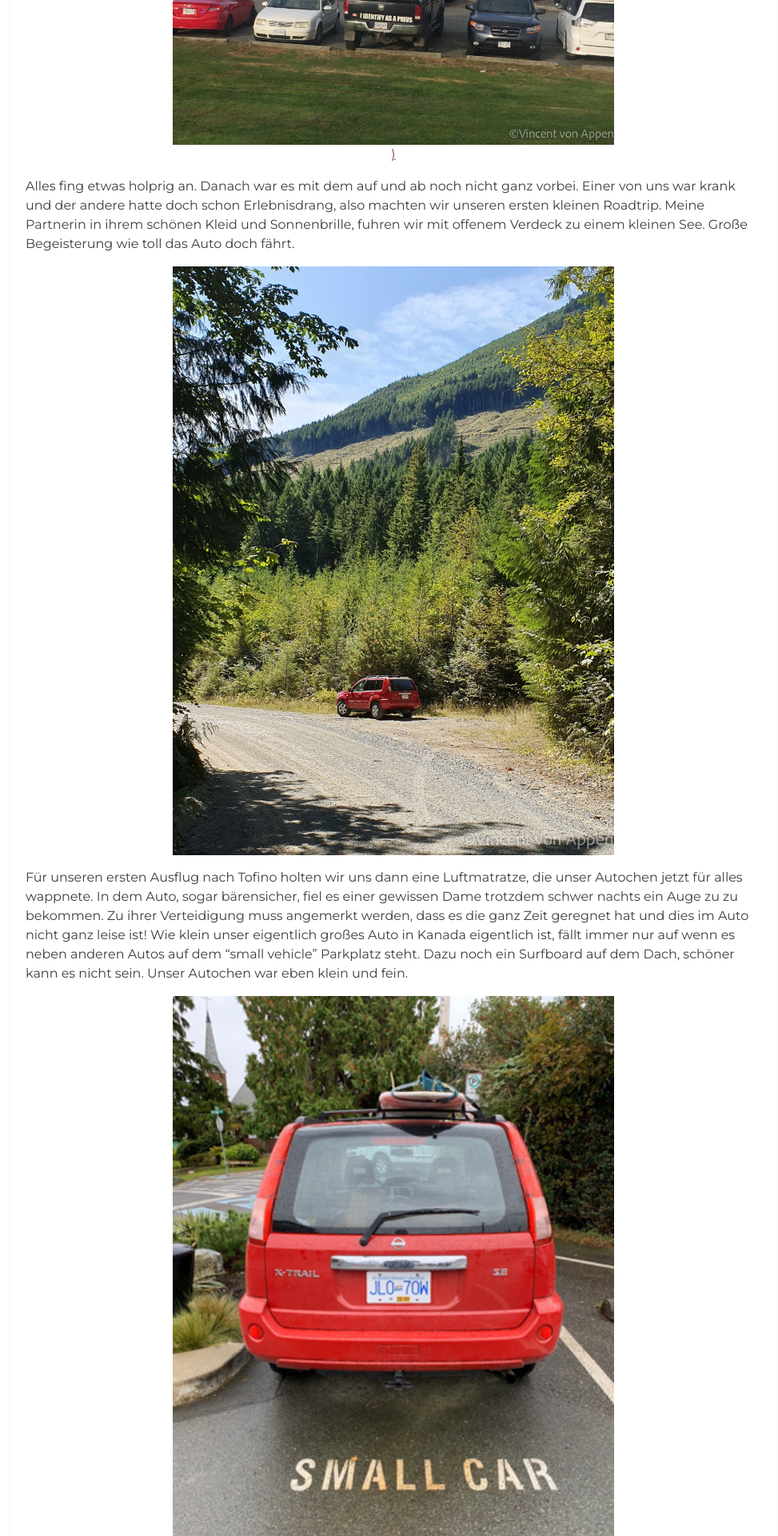
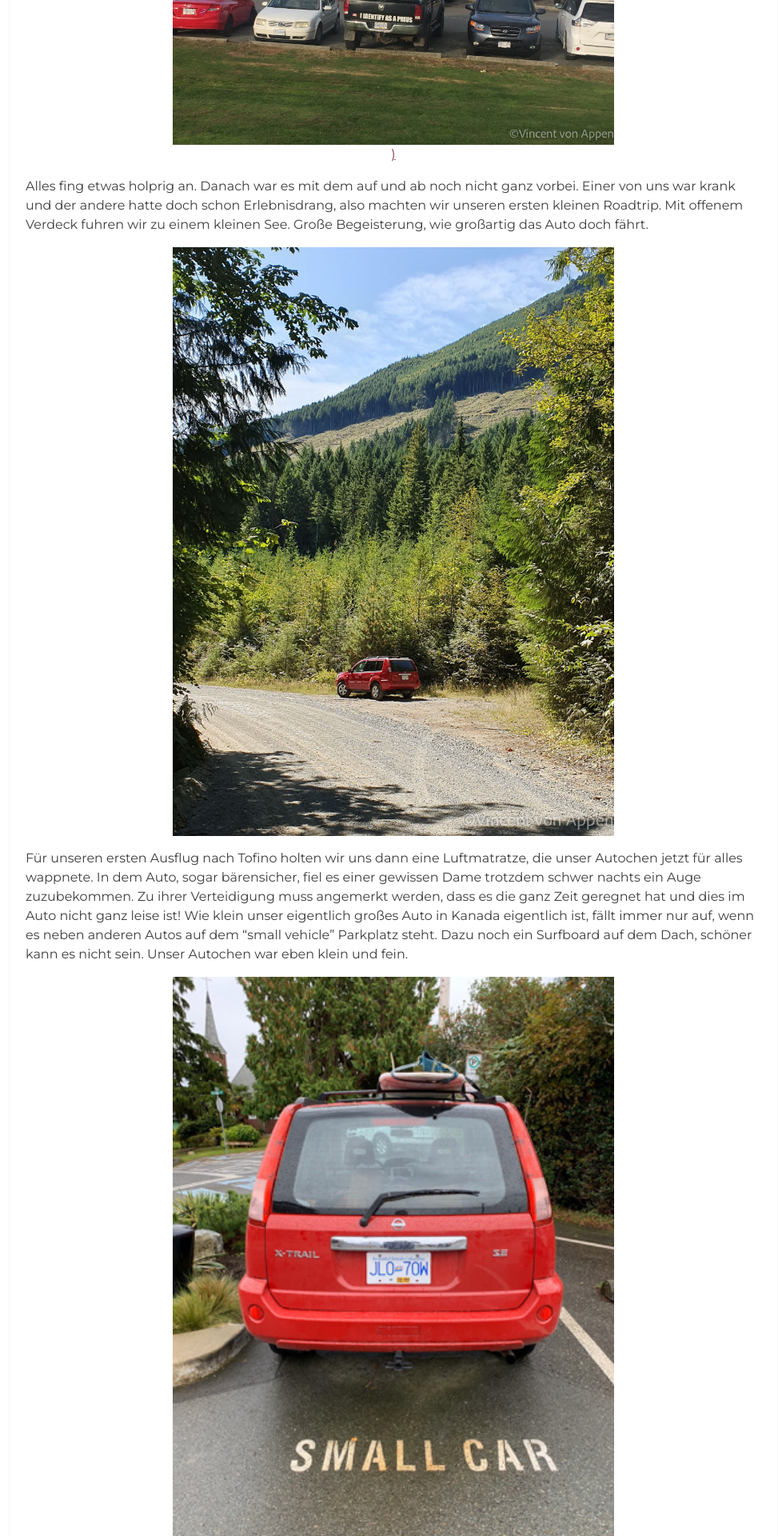
Before and after one commit to vinvapp/vinvapp..github.io, a Jekyll site: the page built from _posts/2020-01-11-autochen.md, in a window 1280 px wide. Shown: the part 979-2899 px from the top of the page at 80% size, without its empty margins (148-1121 px from the left). Built offline with Jekyll 4.4.1, drawn with Linux system fonts in a browser that asks for light colours; some of the changed text lies outside the part shown.

Commit message:
Autochen corecction

```diff
--- a/_posts/2020-01-11-autochen.md
+++ b/_posts/2020-01-11-autochen.md
@@ -18,28 +18,27 @@
 [![Autogrößen in Canada](/assets/img/2019-canada-car/IMG_7981.jpg){:style="display:block; margin-left:auto; margin-right:auto; width:60%"})](/assets/img/2019-canada-car/IMG_7981.jpg)
 {: refdef}
 
-Alles fing etwas holprig an. Danach war es mit dem auf und ab noch nicht ganz vorbei. Einer von uns war krank und der andere hatte doch schon Erlebnisdrang, also machten wir unseren ersten kleinen Roadtrip. Meine Partnerin in ihrem schönen Kleid und Sonnenbrille, fuhren wir mit offenem Verdeck zu einem kleinen See. Große Begeisterung wie toll das Auto doch fährt.
+Alles fing etwas holprig an. Danach war es mit dem auf und ab noch nicht ganz vorbei. Einer von uns war krank und der andere hatte doch schon Erlebnisdrang, also machten wir unseren ersten kleinen Roadtrip. Mit offenem Verdeck fuhren wir zu einem kleinen See. Große Begeisterung, wie großartig das Auto doch fährt.
 
 {:refdef: style="text-align: center;"}
 [![First trip](/assets/img/2019-canada-car/20190828_113425.jpg){:style="display:block; margin-left:auto; margin-right:auto; width:60%"}](/assets/img/2019-canada-car/20190828_113425.jpg)
 {: refdef}
 
 
-Für unseren ersten Ausflug nach Tofino holten wir uns dann eine Luftmatratze, die unser Autochen jetzt für alles wappnete. In dem Auto, sogar bärensicher, fiel es einer gewissen Dame trotzdem schwer nachts ein Auge zu zu bekommen. Zu ihrer Verteidigung muss angemerkt werden, dass es die ganz Zeit geregnet hat und dies im Auto nicht ganz leise ist! Wie klein unser eigentlich großes Auto in Kanada eigentlich ist, fällt immer nur auf wenn es neben anderen Autos auf dem “small vehicle” Parkplatz steht. Dazu noch ein Surfboard auf dem Dach, schöner kann es nicht sein. Unser Autochen war eben klein und fein.
+Für unseren ersten Ausflug nach Tofino holten wir uns dann eine Luftmatratze, die unser Autochen jetzt für alles wappnete. In dem Auto, sogar bärensicher, fiel es einer gewissen Dame trotzdem schwer nachts ein Auge zuzubekommen. Zu ihrer Verteidigung muss angemerkt werden, dass es die ganz Zeit geregnet hat und dies im Auto nicht ganz leise ist! Wie klein unser eigentlich großes Auto in Kanada eigentlich ist, fällt immer nur auf, wenn es neben anderen Autos auf dem “small vehicle” Parkplatz steht. Dazu noch ein Surfboard auf dem Dach, schöner kann es nicht sein. Unser Autochen war eben klein und fein.
 
 {:refdef: style="text-align: center;"}
 [![So Smol](/assets/img/2019-canada-car/smol_car.jpg){:style="display:block; margin-left:auto; margin-right:auto; width:60%"}](/assets/img/2019-canada-car/smol_car.jpg)
 {: refdef}
 
-Auf diesem Trip nach Tofino bemerkten wir allerdings auch, dass unser Autochen genauso viel Öl wie Benzin “verschlungen” hat. Irgendwann fiel uns auf, dass sich das Öl größtenteils unterm Auto sammelte. Also stand direkt die erste Reparatur bei einer Werkstatt namens “Bavarian Imports” an. Malte begleitete uns auf diesen ersten Eskapaden mit unserem Autochen. Eine Dichtung, eine Schraube, ein bisschen Kleber, ein neuer Keilriemen und alles war besser als zuvor. Ein paar Sachen lehrten uns diese Erfahrungen; alte Autos verbrennen Öl und es ist immer gut eine Flasche Öl (5W-30 war die Wahl) dabei zu haben.
-
-Zum großen Leiden, vor allem von einer gewissen Dame, gab es an Kanadas Westküste einige Tage mit 100% Regenwahrscheinlichkeit, weshalb sich ein richtiger Rhythmus eingestellt hat, wann wir zusammen zur Uni fuhren. Bei kurzen, nassen Tagen war das eindeutig eine gute Lösung. Die Freiheit des Autos wurde uns nicht nur bewusst beim Weg zur Uni oder bei unseren Roadtrips, sondern auch wenn wir noch spontan abends, sonntags oder wann immer wir wollten, zu Walmart bzw. ins Woodgroove Center fahren konnten. Dadurch gab es teilweise recht spontan eine neue Winterjacke oder das komische Proteinpulver was Jemand meinte ausprobieren zu wollen.
-
+Auf diesem Trip nach Tofino bemerkten wir allerdings auch, dass unser Autochen genauso viel Öl wie Benzin “verschlungen” hat. Wir bemerkten, dass sich das Öl größtenteils unterm Auto sammelte. Also stand direkt die erste Reparatur bei einer Werkstatt namens “Bavarian Imports” an. Malte begleitete uns auf diesen ersten Eskapaden mit unserem Autochen. Eine Dichtung, eine Schraube, ein bisschen Kleber, ein neuer Keilriemen und alles war besser als zuvor. Ein paar Sachen lehrten uns diese Erfahrungen; alte Autos verbrennen Öl und es ist immer gut eine Flasche Öl (5W-30 war die Wahl) dabei zu haben.
+Zum großen Leiden, vor allem für meine Partnerin, gab es an Kanadas Westküste einige Tage mit 100% Regenwahrscheinlichkeit, weshalb sich ein richtiger Rhythmus eingestellt hat, wann wir zusammen zur Uni fuhren. Bei kurzen, nassen Tagen war das eindeutig eine gute Lösung. Die Freiheit des Autos wurde uns nicht nur bewusst beim Weg zur Uni oder bei unseren Roadtrips, sondern auch wenn wir noch spontan abends, sonntags oder wann immer wir wollten, zu Walmart bzw. ins Woodgroove Center fahren konnten. Dadurch gab es recht spontan eine neue Winterjacke oder das komische Proteinpulver was Jemand meinte ausprobieren zu wollen.
 Mit dem Autochen, einer Freundin und Besuch aus Dänemark ging es auch ein zweites Mal nach Tofino, der Campingplatz war dieses Mal ein wenig zu kalt, weshalb die Surfboards in der Nacht in das Autochen mussten. Auch dies war kein Problem, selbst mit den größten Boards. Unser roter Nissan hatte schon echt so einiges drauf.
 
 Stoppschilder in Deutschland sind ja mal in Ordnung, aber wenn es an jeder verdammten Kreuzzug eins gibt, musste dem auch mal kund getan werden. Sätze wie “Ohh nein, schon wieder ein Stoppschild!!” und Kundgebungen wie sehr man sich wieder auf den Verkehr in Deutschland freut, gab es bei praktisch jeder längeren Fahrt.
 
 An unseren Power-Montag vor dem Abflug nach Yellowknife denken wir auch gerne zurück: Für uns beide die letzte Klausur, die Autobatterie aus Versehen entladen, das Auto mit Hilfe eines Heavy Duty Instructors überbrücken, zwei potentiellen Käufern das Autochen vorstellen *schnief*, den letzten Abend zusammen mit Selma im Vault Cafe verbringen und Sachen packen für Yellowknife. What a day!
+
 
 {:refdef: style="text-align: center;"}
 [![Auf dem Weg nach Tofino](/assets/img/2019-canada-car/IMG_0320.jpg){:style="display:block; margin-left:auto; margin-right:auto; width:60%"}](/assets/img/2019-canada-car/IMG_0320.jpg)
@@ -49,4 +48,4 @@
 
 Als es dann nun wirklich daran ging Lebewohl zu unserem Autochen zu sagen, wollte das Wetter und das Autochen dies wohl auch nicht und stellte unsere Geduld auf die Probe mit 8 Stunden Wartezeit an der Fähre. Schlussendlich verlief der Verkauf aber sehr erfolgreich mit 800 kanadischen Dollern Gewinn. Außerdem sind wir uns ganz sicher, dass unser erstes Autochen bei Sarah in guten Händen ist. Wir werden unser Autochen immer in guter Erinnerung behalten. Was war das auch bitte für ein cooles erstes Auto!
 
-*Den Beitrag habe ich zusammen mit meiner Partnerin und Wegbestreiterin in Kanada geschrieben. Ich bin sehr dankbar für die vielen Unvergesslichen Momente in Kanada!
+*Den Beitrag habe ich zusammen mit meiner Partnerin und Wegbestreiterin in Kanada geschrieben. Ich bin sehr dankbar für die vielen unvergesslichen Momente in Kanada!
```
Also changed, not shown: _posts/2019-10-25-san-francisco.md (+1 -1 lines), _posts/2019-11-25-surf.md (added, +20 -0 lines), assets/img/2019-canada-surf/DSC03637.jpg (added), assets/img/2019-canada-surf/DSC03684.jpg (added), assets/img/2019-canada-surf/DSC03745.jpg (added), assets/img/2019-canada-surf/DSC03825-2.jpg (added), assets/img/2019-canada-surf/DSC03825.jpg (added), assets/img/2019-canada-surf/IMG_1166.jpg (added), assets/img/2019-canada-surf/IMG_1276-2.jpg (added), assets/img/2019-canada-surf/IMG_1276.jpg (added).
